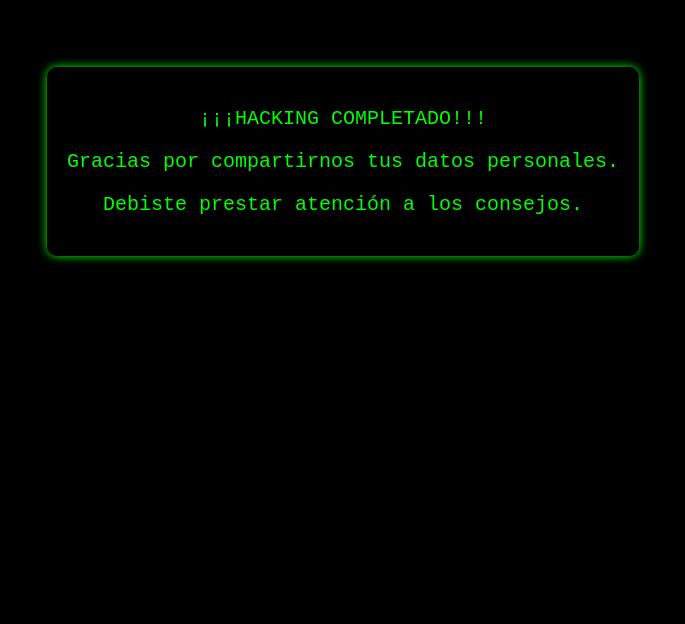
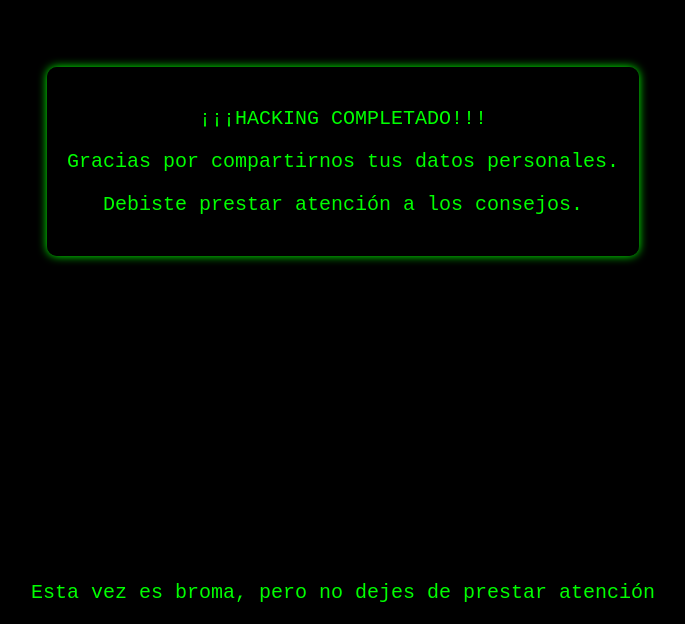
Before and after one commit to germanalvarez8/stunning-happiness, a plain HTML site: page index.html in a window 1280 px wide. Shown: the part 247-871 px from the top of the page, without its empty margins (297-982 px from the left). Before the commit the page ends 816 px from the top, so only its background shows below. Drawn offline with Linux system fonts and the light colour scheme.

Commit message:
Nuevo mensaje

```diff
--- a/index.html
+++ b/index.html
@@ -1,5 +1,8 @@
 <!DOCTYPE html>
 <html lang="en">
+<head>
+<meta charset="UTF-8">
+<meta name="viewport" content="width=device-width, initial-scale=1.0">
 <title>Hackeado</title>
 <style>
 body {
@@ -38,5 +41,14 @@
     </div>
 </div>
 
+<script>
+setTimeout(function() {
+    var message = document.createElement('p');
+    message.classList.add('alert-text');
+    message.textContent = "Esta vez es broma, pero no dejes de prestar atención";
+    document.body.appendChild(message);
+}, 5000);
+</script>
+
 </body>
 </html>
```
Lines whose indentation alone changed are shown as unchanged.
